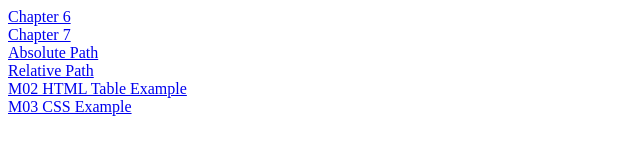
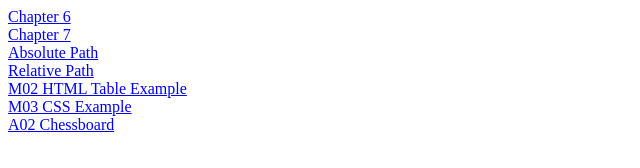
Before and after one commit to plutoday/Prog109, a plain HTML site: page index.html in a window 1280 px wide. Shown: the whole page, without its empty margins (0-640 px from the left). Drawn offline with Linux system fonts and the light colour scheme.

Commit message:
add to index

```diff
--- a/index.html
+++ b/index.html
@@ -13,5 +13,7 @@
     <a href="module02/relativePath.html">Relative Path</a><br>
     <a href="m02table.html">M02 HTML Table Example</a><br>
     <a href="m03css.html">M03 CSS Example</a><br>
+    <a href="A02Chessboard.html">A02 Chessboard</a><br>
+
 </body>
 </html>
```
